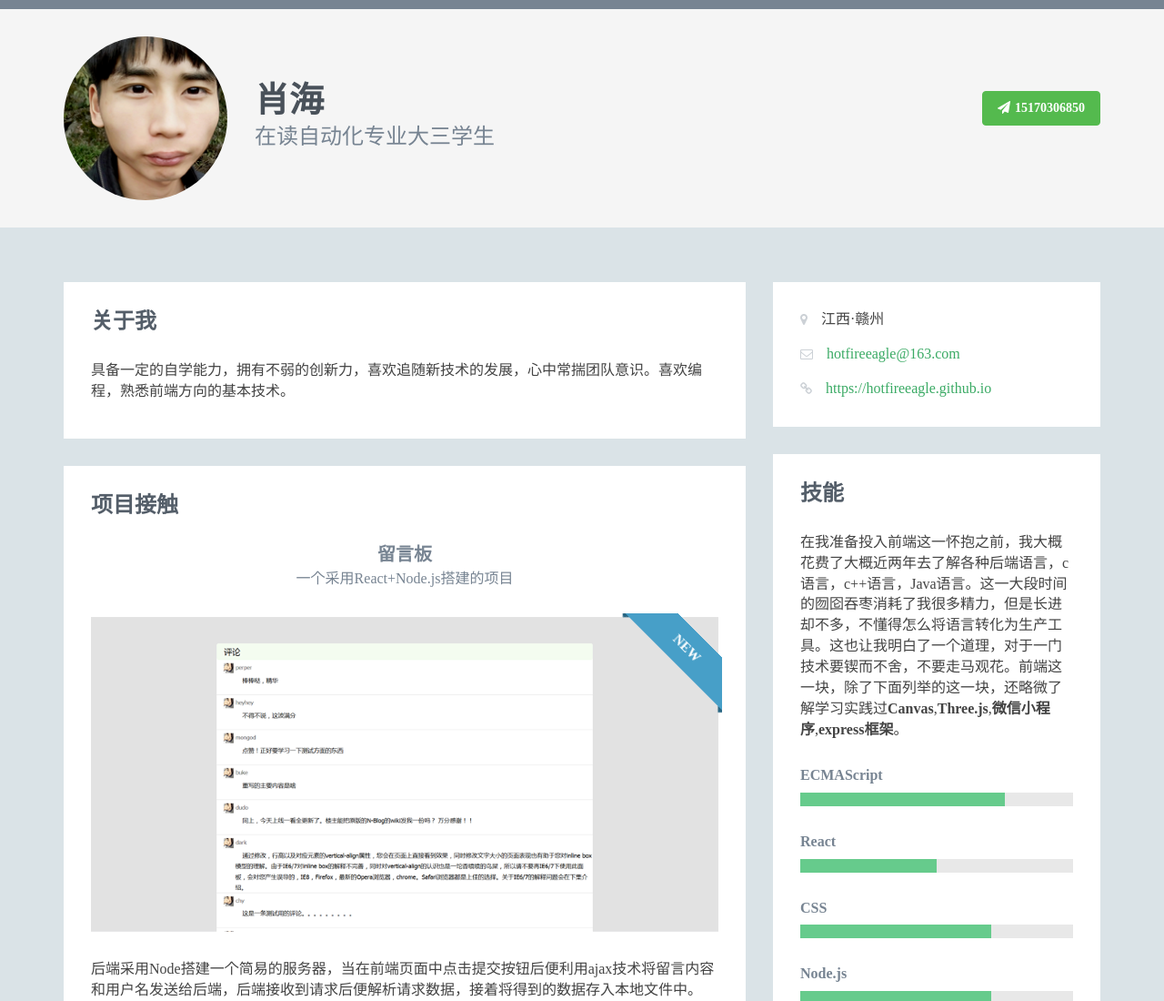
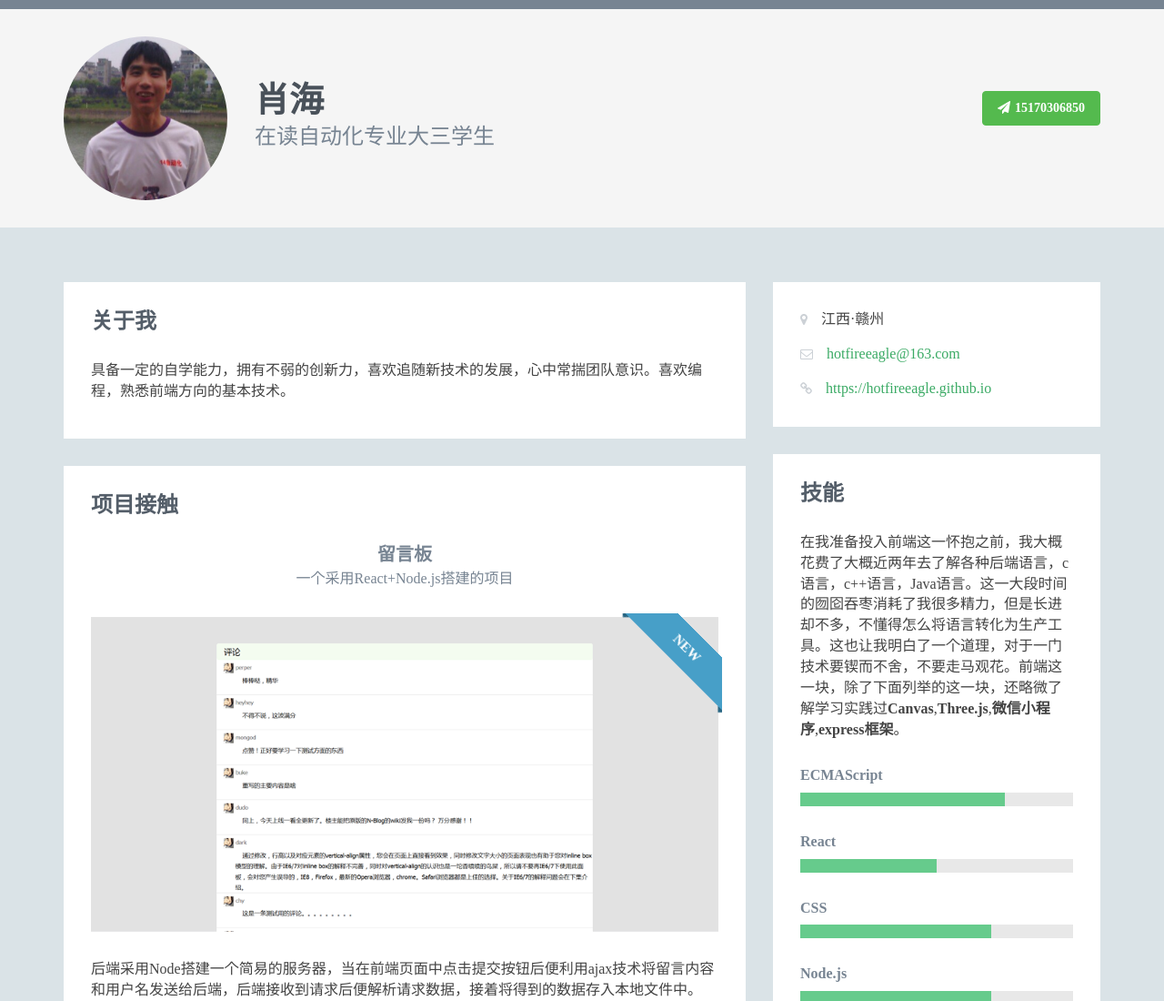
Before and after one commit to hotfireeagle/responsive, a plain HTML site: page self/index.html in a window 1280 px wide. Shown: the top 1100 px of the page at 91% size. Drawn offline with Linux system fonts and the light colour scheme; no server answers; a script that the page names is missing.

Commit message:
pic fixed

```diff
--- a/self/index.html
+++ b/self/index.html
@@ -41,7 +41,7 @@
     <!-- ******HEADER****** -->
     <header class="header">
         <div class="container">
-            <img class="profile-image img-responsive pull-left" id = "roundImage" src="assets/images/me.png" alt="James Lee" />
+            <img class="profile-image img-responsive pull-left" id = "roundImage" src="assets/images/me2.png" alt="James Lee" />
             <div class="profile-content pull-left">
                 <h1 class="name">肖海</h1>
                 <h2 class="desc">在读自动化专业大三学生</h2>
```
